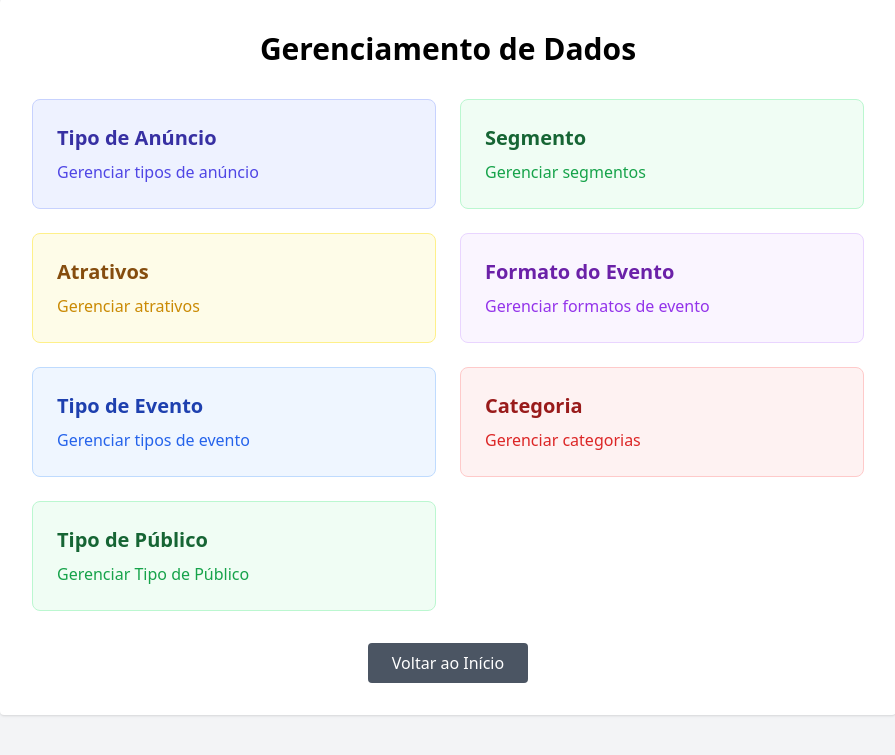
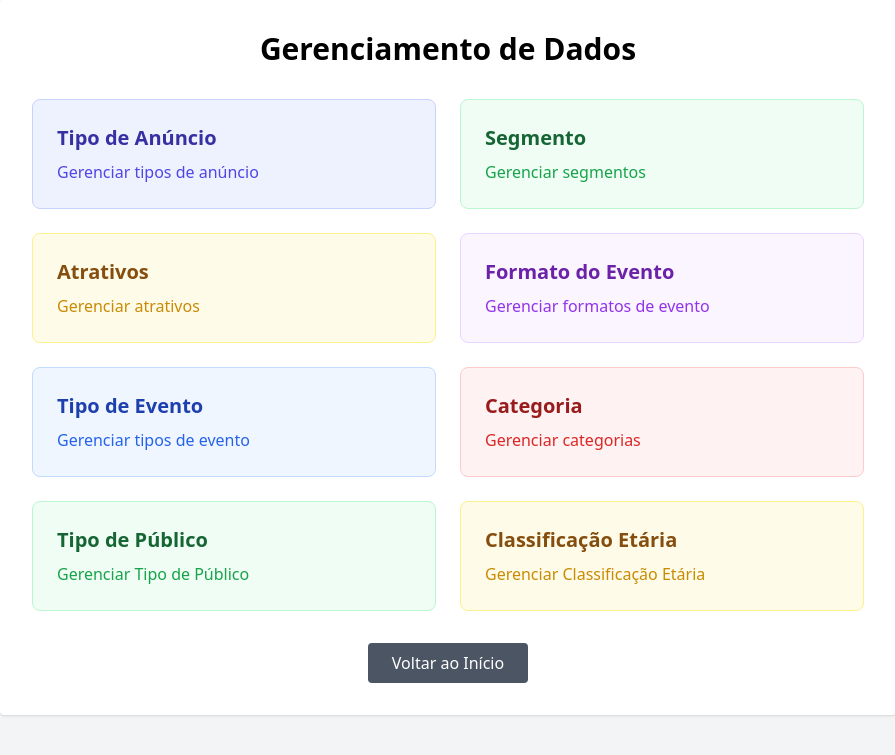
Before and after one commit to TGCodinhoto/vamos_sair_hoje, a PHP site: page /views/navegacao_forms.php in a window 1280 px wide. Shown: the part 25-780 px from the top of the page, without its empty margins (192-1087 px from the left). Run offline with PHP 8.4, Linux system fonts and the light colour scheme; some libraries are stand-ins or nearby versions.

Commit message:
feat: navegação para o form de classificação etária

```diff
--- a/vamossair/views/navegacao_forms.php
+++ b/vamossair/views/navegacao_forms.php
@@ -58,6 +58,11 @@ error_reporting(E_ALL);
                 <h2 class="text-xl font-semibold text-green-800 mb-2">Tipo de Público</h2>
                 <p class="text-green-600">Gerenciar Tipo de Público</p>
             </a>
+            <a href="form_classificacao_etaria.php"
+               class="block p-6 bg-yellow-50 border border-yellow-200 rounded-lg hover:bg-yellow-100 transition">
+                <h2 class="text-xl font-semibold text-yellow-800 mb-2">Classificação Etária</h2>
+                <p class="text-yellow-600">Gerenciar Classificação Etária</p>
+            </a>
         </div>
 
         <div class="mt-8 text-center">
```
